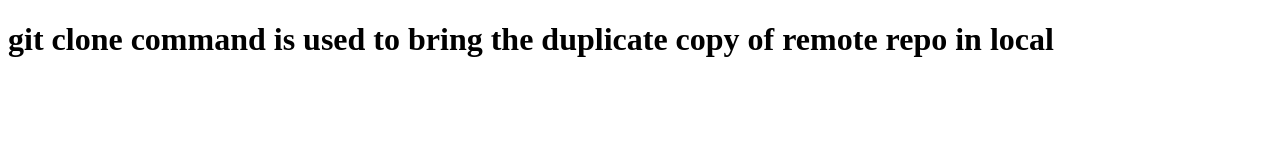
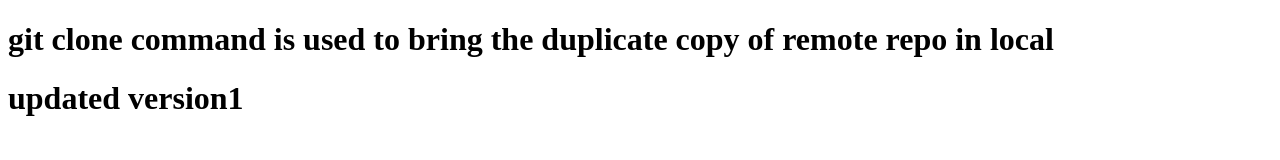
Before and after one commit to Bhagavathulasrividya/day-2-68r, a plain HTML site: page 68r-git/index.html in a window 1280 px wide. Drawn offline with Linux system fonts and the light colour scheme.

Commit message:
version1

```diff
--- a/68r-git/index.html
+++ b/68r-git/index.html
@@ -7,5 +7,6 @@
 </head>
 <body>
     <h1>git clone command is used to bring the duplicate copy of remote repo in local</h1>
+    <h1>updated version1</h1>
 </body>
 </html>
```
